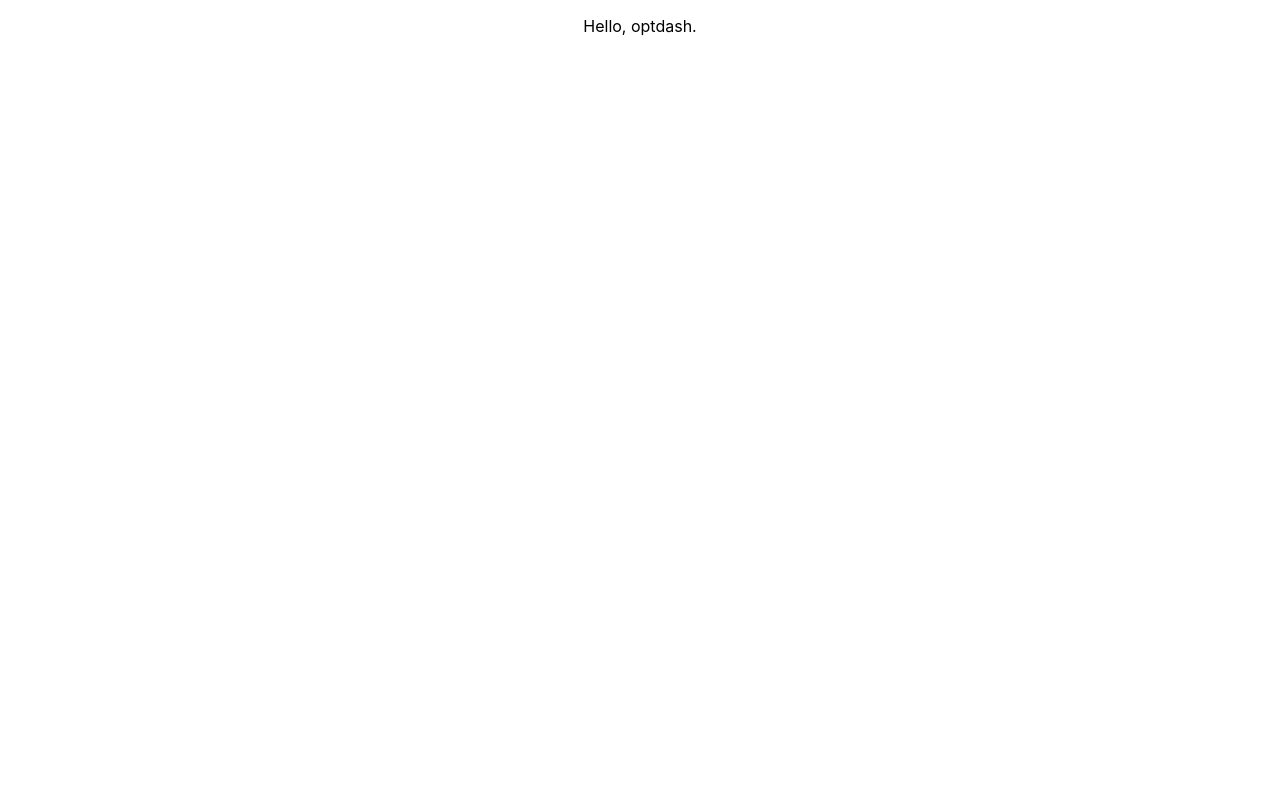
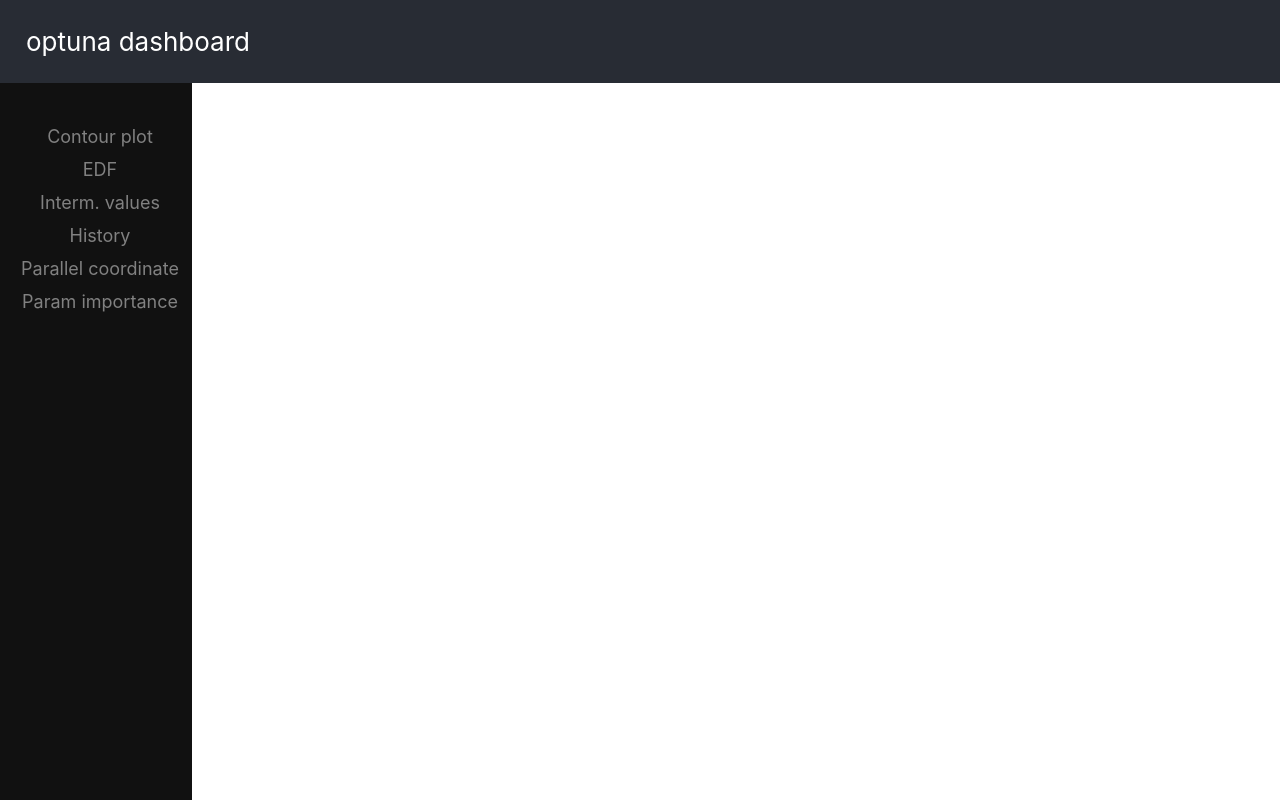
Before and after one commit to ytsmiling/optdash, a React (Create React App) app in the folder optdash/frontend/: page / in a window 1280 px wide. Built offline with nearby package versions, Linux system fonts and the light colour scheme.

Commit message:
Add header and side-bar.

```diff
--- a/optdash/frontend/src/app.tsx
+++ b/optdash/frontend/src/app.tsx
@@ -1,10 +1,15 @@
 import React, {useState, useEffect} from 'react';
+import Header from './navs/header';
+import Sidebar from './navs/sidebar';
 import './app.css';
 
 function App() {
+  const [plot_type, setPlotType] = useState("");
+
   return (
     <div className="App">
-        <p>Hello, optdash.</p>
+        <Header/>
+        <Sidebar onclick_hook={(v: string) => {setPlotType(v);}}/>
     </div>
   );
 }
--- /dev/null
+++ b/optdash/frontend/src/navs/header.css
@@ -0,0 +1,11 @@
+.header {
+    background-color: #282c34;
+    min-height: 10vh;
+    display: flex;
+    flex-direction: column;
+    align-items: flex-start;
+    justify-content: center;
+    font-size: calc(10px + 2vmin);
+    color: white;
+    padding-left: calc(10px + 2vh);
+}
--- /dev/null
+++ b/optdash/frontend/src/navs/header.tsx
@@ -0,0 +1,14 @@
+import React from 'react';
+import './header.css';
+
+function Header() {
+  return (
+    <header className="header">
+      <p>
+        optuna dashboard
+      </p>
+    </header>
+  );
+}
+
+export default Header;
--- /dev/null
+++ b/optdash/frontend/src/navs/sidebar.css
@@ -0,0 +1,34 @@
+.sidebar {
+    height: 100vh;
+    width: 15vw;
+    position: fixed;
+    z-index: 1;
+    top: 0;
+    left: 0;
+    background-color: #111;
+    overflow-x: hidden;
+    margin-top: 15vh;
+}
+
+.sidebar-background {
+    height: 100vh;
+    width: 15vw;
+    position: fixed;
+    z-index: -1;
+    top: 0;
+    left: 0;
+    background-color: #111;
+    overflow-x: hidden;
+}
+
+.sidebar a {
+    padding: 6px 8px 6px 16px;
+    text-decoration: none;
+    font-size: calc(10px + 1vmin);
+    color: #818181;
+    display: block;
+}
+
+.sidebar a:hover {
+    color: #f1f1f1;
+}
--- /dev/null
+++ b/optdash/frontend/src/navs/sidebar.tsx
@@ -0,0 +1,25 @@
+import React from 'react';
+import './sidebar.css';
+
+function Sidebar(props: any) {
+  return (
+    <div>
+      <div className="sidebar-background">
+      </div>
+      <div className="sidebar">
+        <a onClick={() => props.onclick_hook("contour")}>Contour
+          plot</a>
+        <a onClick={() => props.onclick_hook("edf")}>EDF</a>
+        <a onClick={() => props.onclick_hook("interm")}>Interm.
+          values</a>
+        <a onClick={() => props.onclick_hook("history")}>History</a>
+        <a onClick={() => props.onclick_hook("parallel")}>Parallel
+          coordinate</a>
+        <a onClick={() => props.onclick_hook("importance")}>Param
+          importance</a>
+      </div>
+    </div>
+  );
+}
+
+export default Sidebar;
```
